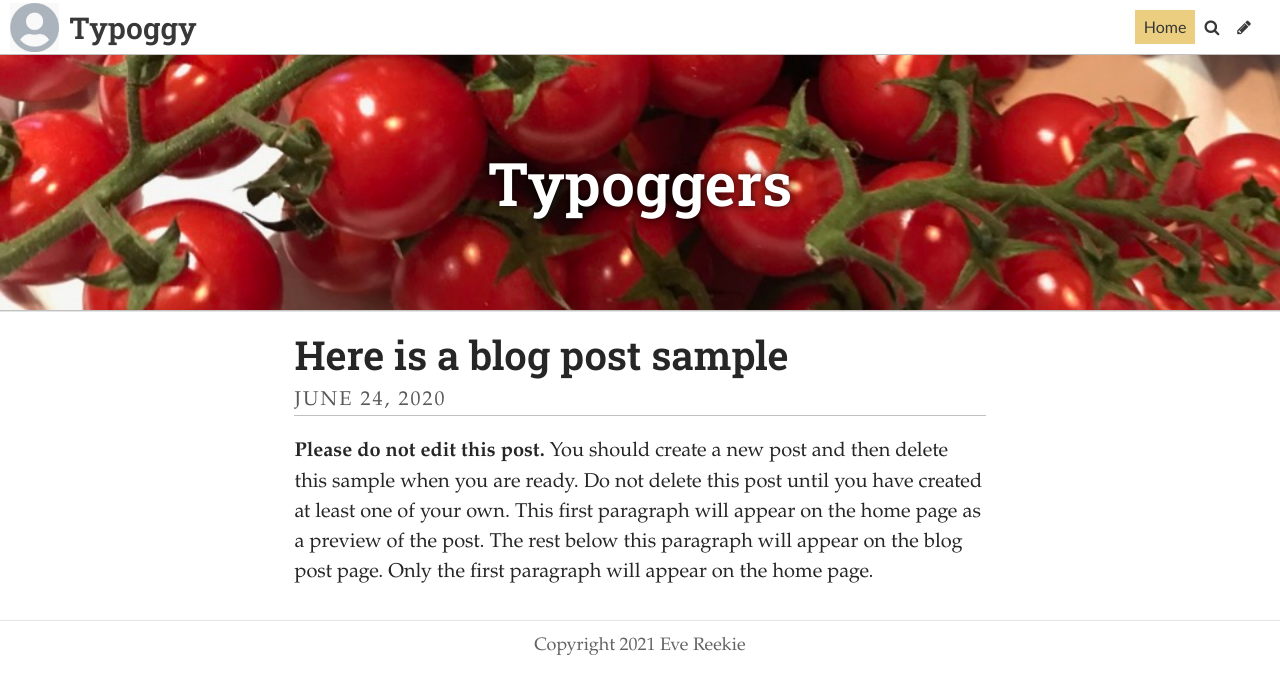
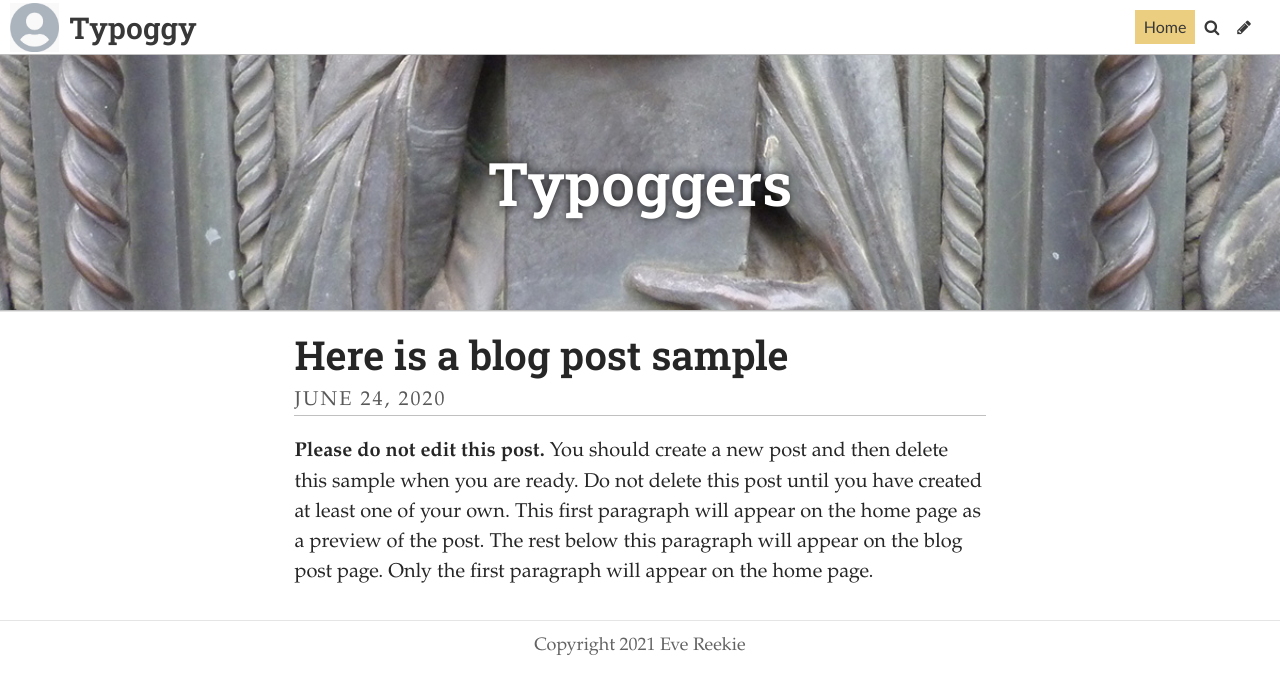
Before and after one commit to eve022/typoggy, a Jekyll site: the page built from index.html, in a window 1280 px wide. Shown: the top 694 px of the page. Built offline with Jekyll 4.4.1, drawn with Linux system fonts in a browser that asks for light colours; some web fonts are replaced; the list of posts is cut into pages by our own code.

Commit message:
Update Settings “general”

```diff
--- a/_data/settings.yml
+++ b/_data/settings.yml
@@ -1,7 +1,7 @@
 title: Typoggy
 description: A website with a blog
 footer_text: Copyright 2021 Eve Reekie
-header_feature_image: ../uploads/tomatoes.jpg
+header_feature_image: ../uploads/books4screen.jpg
 header_text: Typoggers
 header_text_color: "#ffffff"
 bannerheight: 20vmax
```
